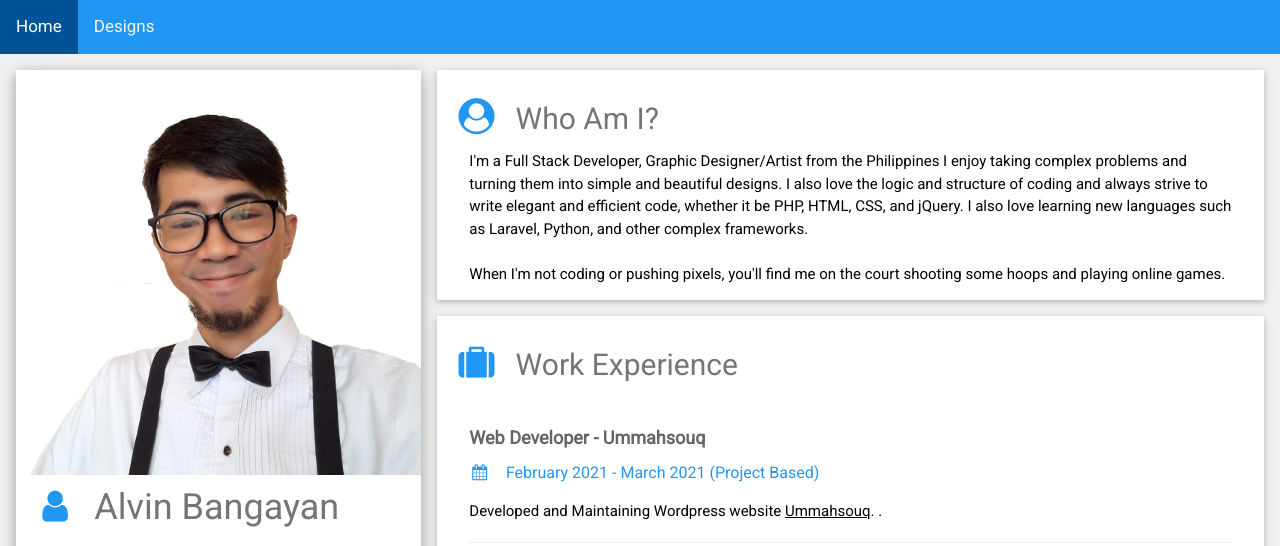
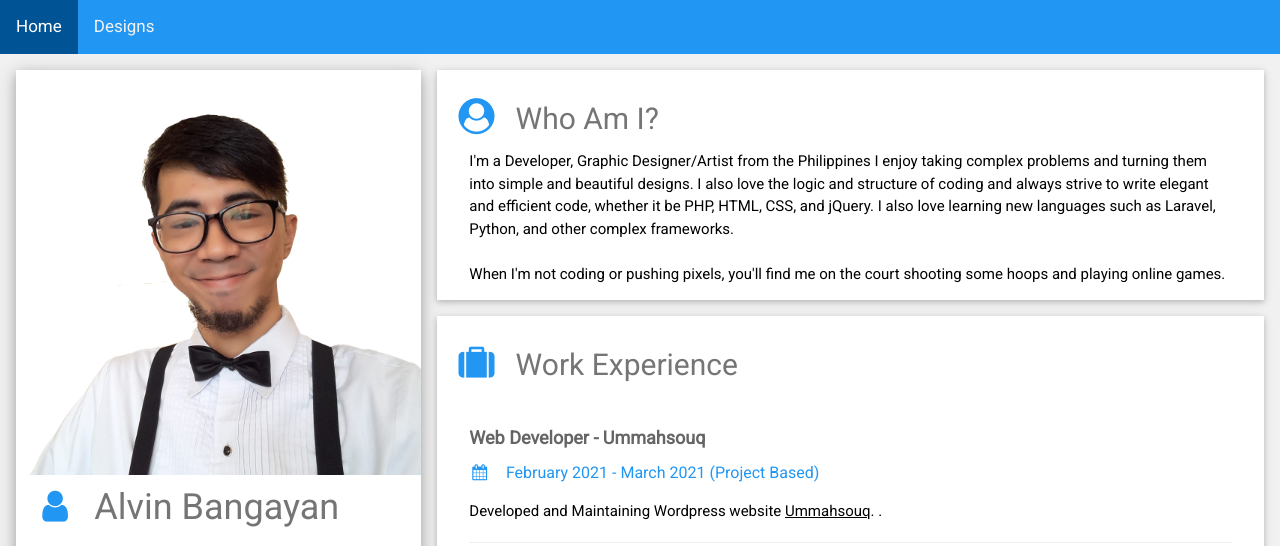
Before and after one commit to aldgreat/Profile, a plain HTML site: page index.html in a window 1280 px wide. Shown: the top 546 px of the page. Drawn offline with nearby package versions, Linux system fonts and the light colour scheme.

Commit message:
Update index.html

```diff
--- a/index.html
+++ b/index.html
@@ -207,7 +207,7 @@
             <h2 class="w3-text-grey w3-padding-16"><i
                 class="fa fa-user-circle fa-fw w3-margin-right w3-xxlarge w3-text-blue"></i>Who Am I?</h2>
           <div class="w3-container" style="margin-top: -4%;">
-            <p>I'm a Full Stack Developer, Graphic Designer/Artist from the Philippines I enjoy taking complex problems and turning them into simple and beautiful designs.
+            <p>I'm a Developer, Graphic Designer/Artist from the Philippines I enjoy taking complex problems and turning them into simple and beautiful designs.
               I also love the logic and structure of coding and always strive to write elegant and efficient code, whether it be PHP, HTML, CSS, and jQuery.
               I also love learning new languages such as Laravel, Python, and other complex frameworks.
               <br>
```
